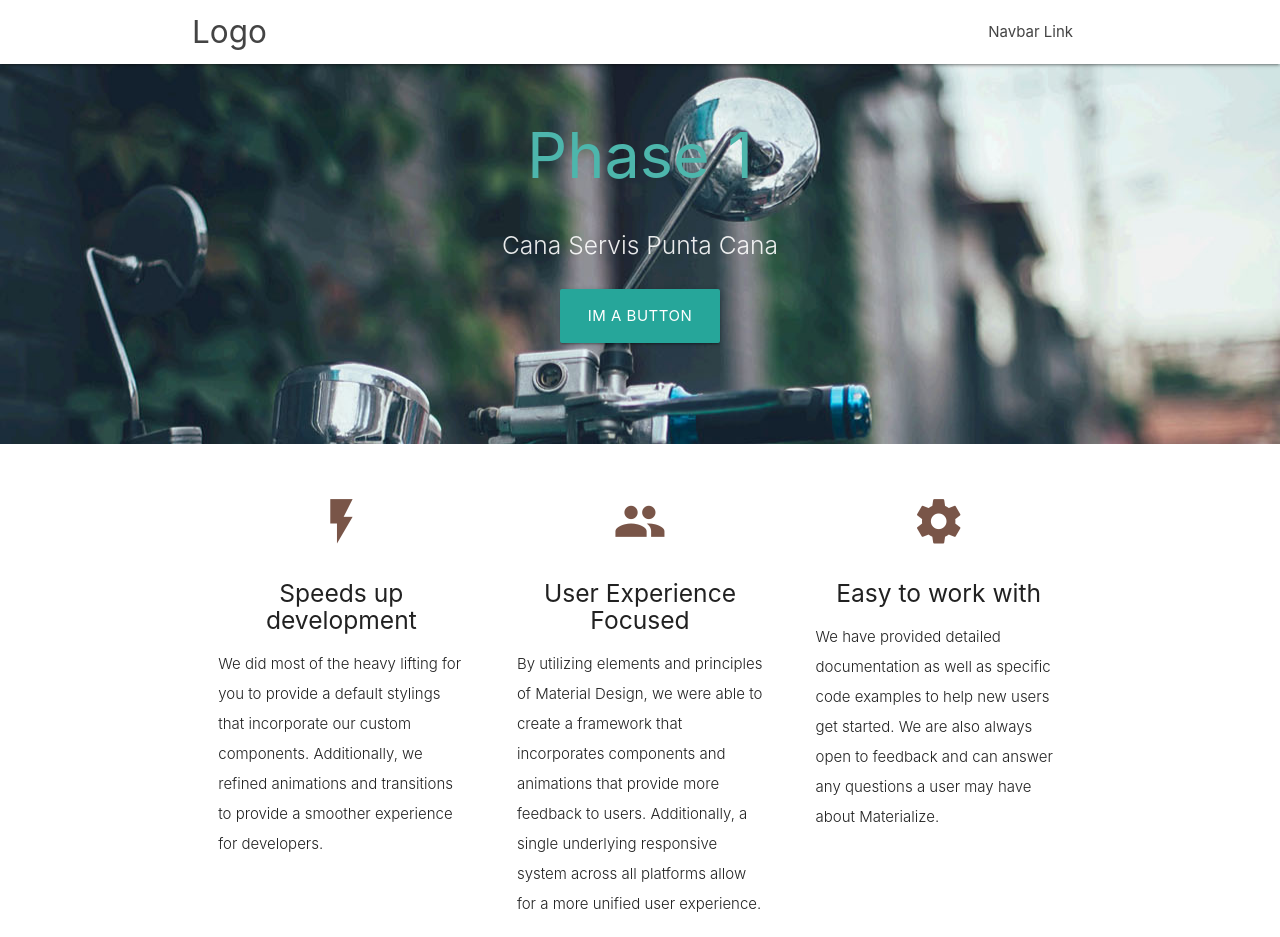
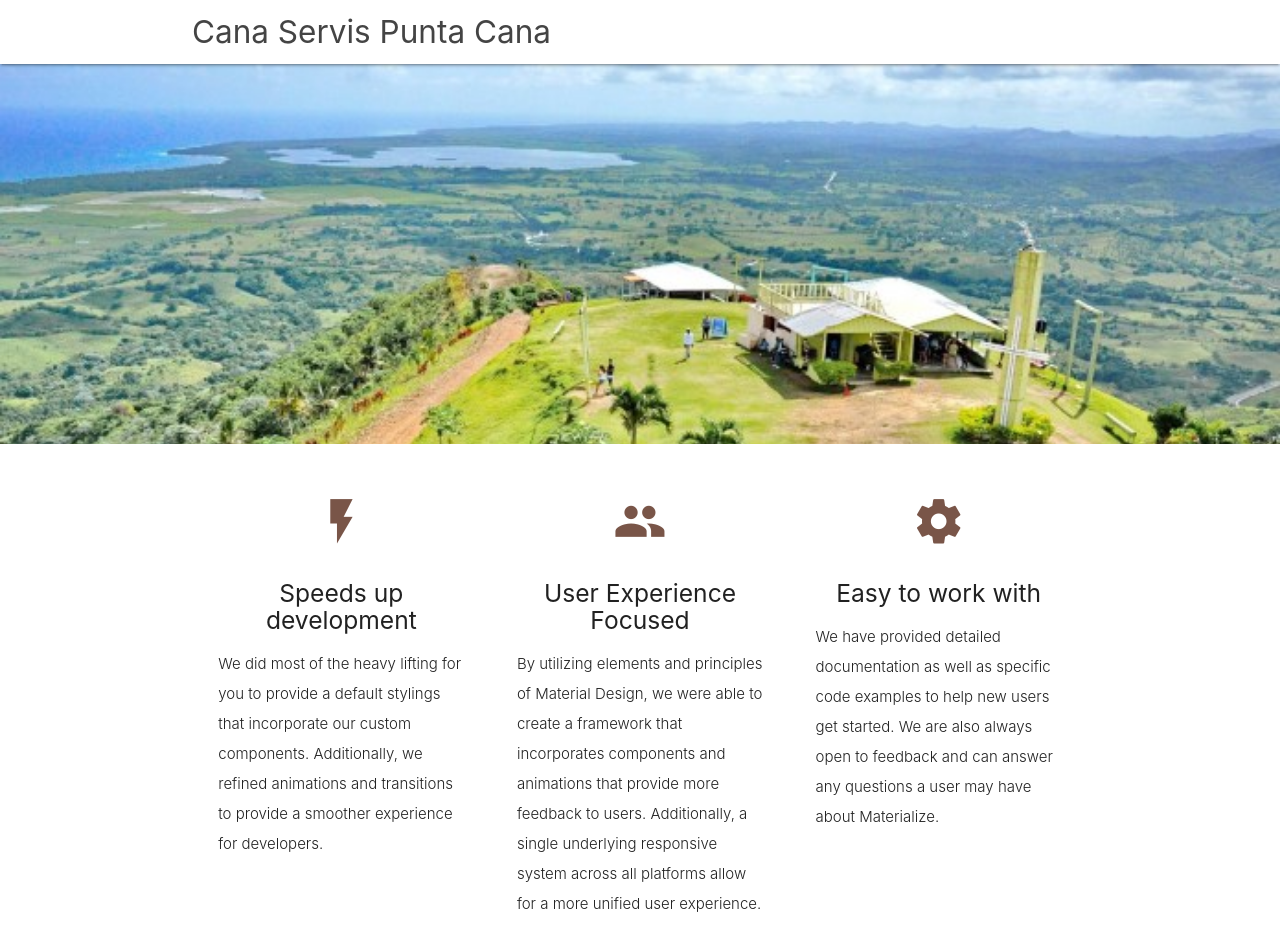
Before and after one commit to fabrod/Materialize-Template, a plain HTML site: page parallax-template/index.html in a window 1280 px wide. Shown: the top 937 px of the page. Drawn offline with nearby package versions, Linux system fonts and the light colour scheme.

Commit message:
added images

```diff
--- a/parallax-template/index.html
+++ b/parallax-template/index.html
@@ -13,13 +13,13 @@
 <body>
   <nav class="white" role="navigation">
     <div class="nav-wrapper container">
-      <a id="logo-container" href="#" class="brand-logo">Logo</a>
+      <a id="logo-container" href="#" class="brand-logo">Cana Servis Punta Cana</a>
       <ul class="right hide-on-med-and-down">
-        <li><a href="#">Navbar Link</a></li>
+        <li><a href="#"><!--Navbar Link--></a></li>
       </ul>
 
       <ul id="nav-mobile" class="sidenav">
-        <li><a href="#">Navbar Link</a></li>
+        <li><a href="#"><!--Navbar Link--></a></li>
       </ul>
       <a href="#" data-target="nav-mobile" class="sidenav-trigger"><i class="material-icons">menu</i></a>
     </div>
@@ -29,19 +29,20 @@
     <div class="section no-pad-bot">
       <div class="container">
         <br><br>
-        <h1 class="header center teal-text text-lighten-2">Phase 1</h1>
+        <h1 class="header center teal-text text-lighten-2"><!--Phase 1--></h1>
         <div class="row center">
-          <h5 class="header col s12 light">Cana Servis Punta Cana</h5>
+          <h5 class="header col s12 light"><!--Cana Servis Punta Cana--></h5>
         </div>
+        <!--
         <div class="row center">
-          <a href="http://materializecss.com/getting-started.html" id="download-button" class="btn-large waves-effect waves-light teal lighten-1">Im a button</a>
-        </div>
+          <a href="#" id="download-button" class="btn-large waves-effect waves-light teal lighten-1">Mas Informacion</a>
+        </div>-->
         <br><br>
 
       </div>
     </div>
-    <div class="parallax"><img src="background1.jpg" alt="Unsplashed background img 1"></div>
-  </div>
+    <div class="parallax"><img src="montana.jpg" alt="montana"></div>
+  </div><!--image-->
 
 
   <div class="container">
@@ -89,8 +90,8 @@
         </div>
       </div>
     </div>
-    <div class="parallax"><img src="background2.jpg" alt="Unsplashed background img 2"></div>
-  </div>
+    <div class="parallax"><img src="cueva.jpg" alt="cueva"></div>
+  </div><!--image-->
 
   <div class="container">
     <div class="section">
@@ -115,8 +116,8 @@
         </div>
       </div>
     </div>
-    <div class="parallax"><img src="background3.jpg" alt="Unsplashed background img 3"></div>
-  </div>
+    <div class="parallax"><img src="beach.jpg" alt="Unsplashed background img 3"></div>
+  </div><!--image-->
 
   <footer class="page-footer teal">
     <div class="container">
@@ -149,7 +150,7 @@
     </div>
     <div class="footer-copyright">
       <div class="container">
-      Made by <a class="brown-text text-lighten-3" href="http://materializecss.com">Materialize</a>
+      Made by <a class="brown-text text-lighten-3" href="http://materializecss.com">Fabrod</a>
       </div>
     </div>
   </footer>
```
Also changed, not shown: parallax-template/Screen Shot 2019-04-11 at 9.10.48 PM.png (added), parallax-template/background1.jpg (deleted), parallax-template/background2.jpg (deleted), parallax-template/background3.jpg (deleted), parallax-template/beach.jpg (added), parallax-template/buggies.jpg (added), parallax-template/buggies2.jpg (added), parallax-template/cueva.jpg (added), parallax-template/montana.jpg (added), parallax-template/terra.jpg (added), parallax-template/van.jpg (added).
